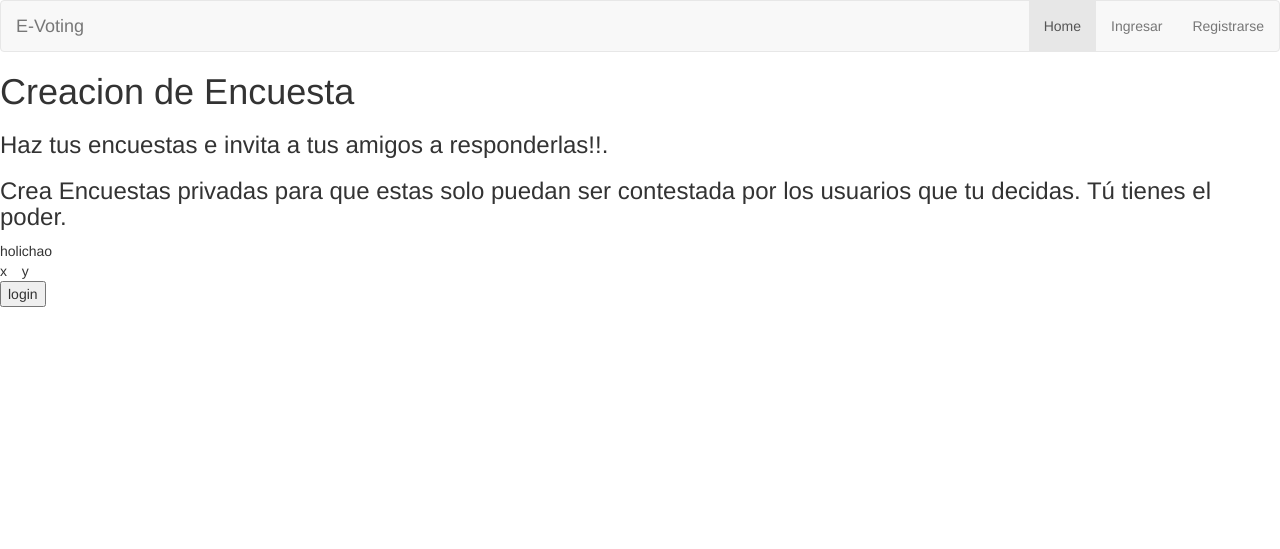
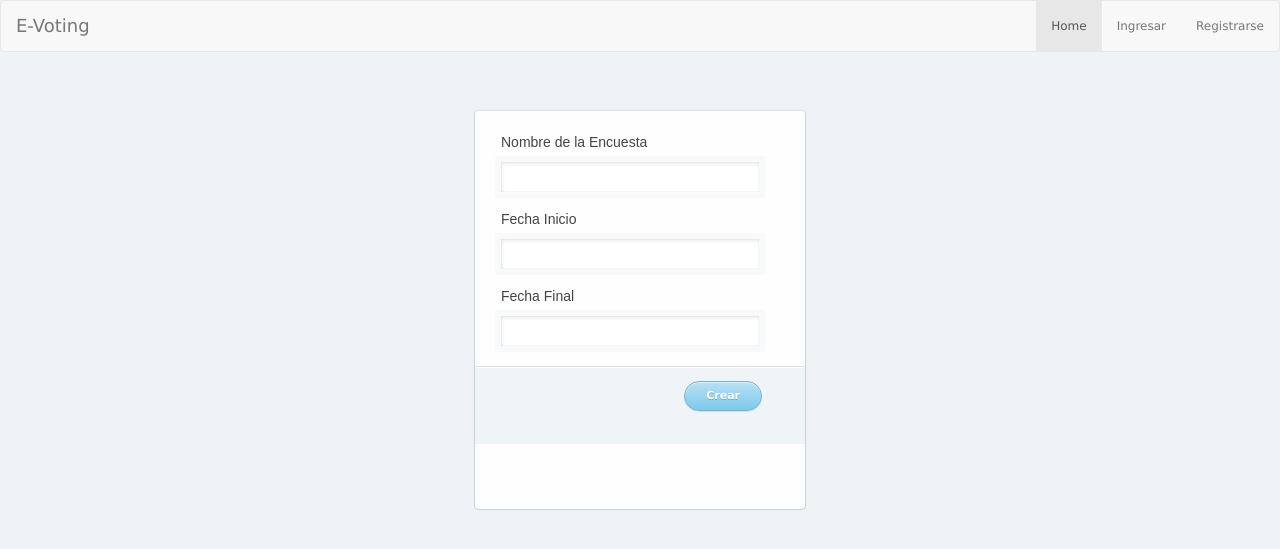
Before and after one commit to farodrig/e-voting, a Django app: page /createpoll/ in a window 1280 px wide. Shown: the top 549 px of the page. Run offline with Django 3.2, Linux system fonts and the light colour scheme; parts of the project's set-up code (start-up, migrations or seed data) failed here and were passed over; some libraries are stand-ins or nearby versions.

Commit message:
Formulario encuesta

```diff
--- a/poll/forms.py
+++ b/poll/forms.py
@@ -3,6 +3,7 @@
 __author__ = 'farodrig'
 
 from django.contrib.auth.models import User
+from models import Poll
 from django import forms
 
 class UserForm(forms.ModelForm):
@@ -10,3 +11,9 @@ class UserForm(forms.ModelForm):
     class Meta:
         model = User
         fields = ('username', 'first_name', 'last_name', 'email', 'password')
+
+class PollForm(forms.ModelForm):
+    #password = forms.CharField(widget=forms.PasswordInput(), label = "Contraseña")
+    class Meta:
+        model = Poll
+        fields = ('name', 'init_date', 'close_date', 'privacy_status')
--- a/poll/static/css/structure.css
+++ b/poll/static/css/structure.css
@@ -42,6 +42,16 @@ body{
 .box.register
 {
 	height:475px;
+    width:332px;
+	position:absolute;
+	left:50%;
+	top:30%;
+	margin:-130px 0 0 -166px;
+}
+
+.box.register.encuesta
+{
+	height:400px;
     width:332px;
 	position:absolute;
 	left:50%;
--- a/poll/templates/basic.html
+++ b/poll/templates/basic.html
@@ -20,6 +20,7 @@
         <li><a href=/signin>Ingresar</a></li>
         <li><a href=/signup>Registrarse</a></li>
 		{% else %}
+		<li><a href=/createpoll>Crear Encuesta</a></li>
         <li><a href=/logout>Cerrar Sesión</a></li>
 		{% endif %}
       </ul>
--- a/poll/templates/create_poll.html
+++ b/poll/templates/create_poll.html
@@ -1,22 +1,38 @@
 {% extends "basic.html" %}
+{% load staticfiles %}
+{% block head %}
+<link rel="stylesheet" type="text/css" href="{% static 'css/reset.css' %}">
+<link rel="stylesheet" type="text/css" href="{% static 'css/structure.css' %}">
+<link rel="stylesheet" href="//code.jquery.com/ui/1.11.4/themes/smoothness/jquery-ui.css">
+<script src="//code.jquery.com/jquery-1.10.2.js"></script>
+ <script src="//code.jquery.com/ui/1.11.4/jquery-ui.js"></script>
+<script>
+  $(function() {
+    $( "#init_date" ).datepicker();
+  });
+  $(function() {
+    $( "#close_date" ).datepicker();
+  });
+ </script>
+
+{% endblock %}
+
 
 {% block content %}
-    <h1>Creacion de Encuesta</h1>
-    <h3>Haz tus encuestas e invita a tus amigos a responderlas!!.</h3>
-    <h3>Crea Encuestas privadas para que estas solo puedan ser contestada por los usuarios que tu decidas. Tú tienes el poder.</h3>
-    <form method="POST">
+
+    <form class="box register encuesta" method="POST">
     {% csrf_token %}
-    <table>
-    <tr>
-        <td>holi</td>
-        <td> chao</td>
-    </tr>
-    <tr>
-        <td>x</td>
-        <td>y</td>
-    </tr>
-    </table>
+	<fieldset class="boxBody">
+		<label>Nombre de la Encuesta</label>
+		<input id="name"  type="text" tabindex="1" required maxlength="254" name="name">
+		<label>Fecha Inicio</label>
+		<input type="text" id="init_date">
+		<label>Fecha Final</label>
+		<input type="text" id="close_date"  tabindex="5">
+	</fieldset>
+    <footer>
 
-    <input type="submit" value="login" />
+		<input type="submit" class="btnLogin" value="Crear" />
+	</footer>
     </form>
 {% endblock %}
--- a/poll/views.py
+++ b/poll/views.py
@@ -5,6 +5,7 @@ from django.contrib.auth.forms import AuthenticationForm
 from django.shortcuts import redirect, render_to_response
 from django.template import RequestContext
 from forms import UserForm
+from forms import PollForm
 # Create your views here.
 
 def main(request):
@@ -30,8 +31,15 @@ def out(request):
 
 def createPoll(request):
 	if request.method == "POST":
-		a = 2
-	return render_to_response("create_poll.html")
+		poll_form = PollForm(data=request.POST)
+		if poll_form.is_valid():
+			poll = poll_form.save()
+			poll.save()
+			return redirect('/')
+	else:
+		poll_form = PollForm()
+	return render_to_response("create_poll.html", {'poll_form': poll_form}, context_instance=RequestContext(request))
+
 def register(request):
     if request.method == 'POST':
         user_form = UserForm(data=request.POST)
```
